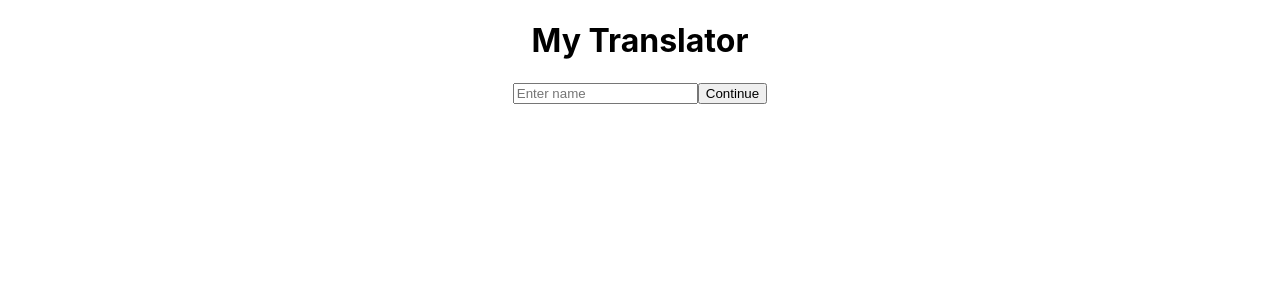
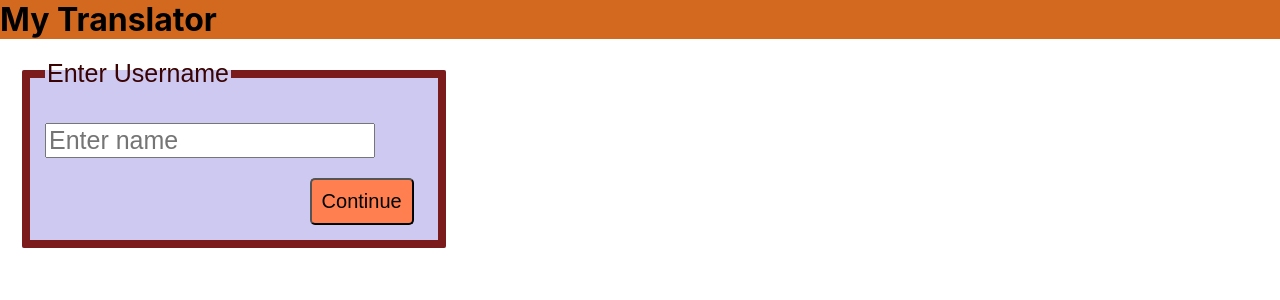
Before and after one commit to gabrielandersson/translator, a React (Create React App) app: page / in a window 1280 px wide. Shown: the top 300 px of the page. Built offline with nearby package versions, Linux system fonts and the light colour scheme.

Commit message:
feat: (add) Login CSS+HTML

```diff
--- a/src/App.css
+++ b/src/App.css
@@ -1,4 +1,4 @@
-.App {
+/* .App {
   text-align: center;
 }
 
@@ -35,4 +35,4 @@
   to {
     transform: rotate(360deg);
   }
-}
+} */
--- a/src/components/Login.css
+++ b/src/components/Login.css
@@ -1,15 +1,44 @@
-.Login {
-    background-color: bisque;
+#box{
+    margin-top: 20px;
+    margin-left: 20px;
 }
 
-.myHeader {
-    background-color: aqua;
+fieldset {
+    border-radius: 2px;
+    border-style: solid;
+    /* display: block; */
+    float: left;
+    width: 30%;
+    padding: 15px;
+    border-color: rgb(124, 27, 27);
+    border-width: 8px;
+    background-color: rgb(205, 201, 241);
+}
+h1 {
+    text-align: left;
+    background-color: chocolate;
+    margin: 0;
 }
 
-.fieldset {
-    border-radius: 2px;
-    border-style: solid;
-    max-width: 500px;
-    display: block;
-    float: left;
+input{
+    font-size: 25px;
 }
+
+legend {
+    font-family: fantasy;
+    font-weight: 600px;
+    font-size: 25px;
+    color: rgb(58, 3, 3);
+}
+
+.Login {
+    background-color: chocolate;
+}
+
+#btn {
+    border-radius: 5px;
+    background-color: coral;
+    padding: 10px;
+    margin-left: 70%;
+    font-size: 20px;
+}
--- a/src/components/Login.js
+++ b/src/components/Login.js
@@ -1,6 +1,7 @@
 import { useState } from "react";
+import './Login.css';
 
-const Login = () => {
+function Login() {
 
     const [name, setName] = useState("")
     const [hasClick, setClick] = useState(false);
@@ -14,13 +15,22 @@ const Login = () => {
     }
     return (
         <div className="Login" >
-            <div>
+            <div >
                 <h1> My Translator </h1>
-                <input type="text" value={name} placeholder="Enter name" onChange={handleChange}></input>
-                <button onClick={onBtnClick}> Continue </button>
-                {hasClick &&
-                    <h2> {name} </h2>
-                }
+                <div id="box">
+
+                <fieldset>
+                    <legend>Enter Username</legend>
+                    <div>
+                        <br></br>
+                        <input type="text" value={name} placeholder="Enter name" onChange={handleChange}></input>
+                        <br></br>
+                        <br></br>
+                        <button id="btn" onClick={onBtnClick}> Continue </button>
+                        {hasClick && <h2> {name} </h2>}
+                    </div>
+                </fieldset>
+                </div>
             </div>
         </div>
     )
```
